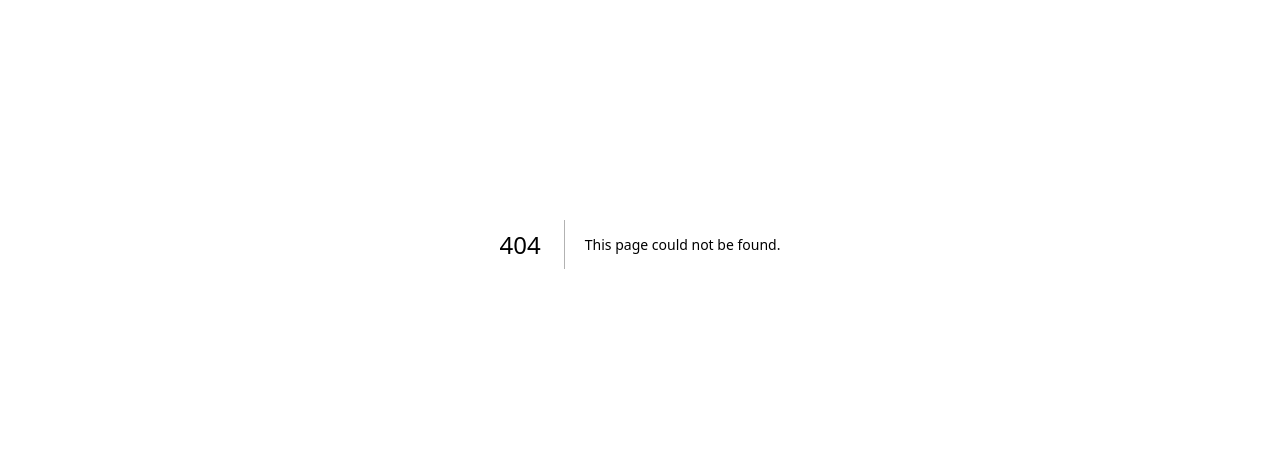
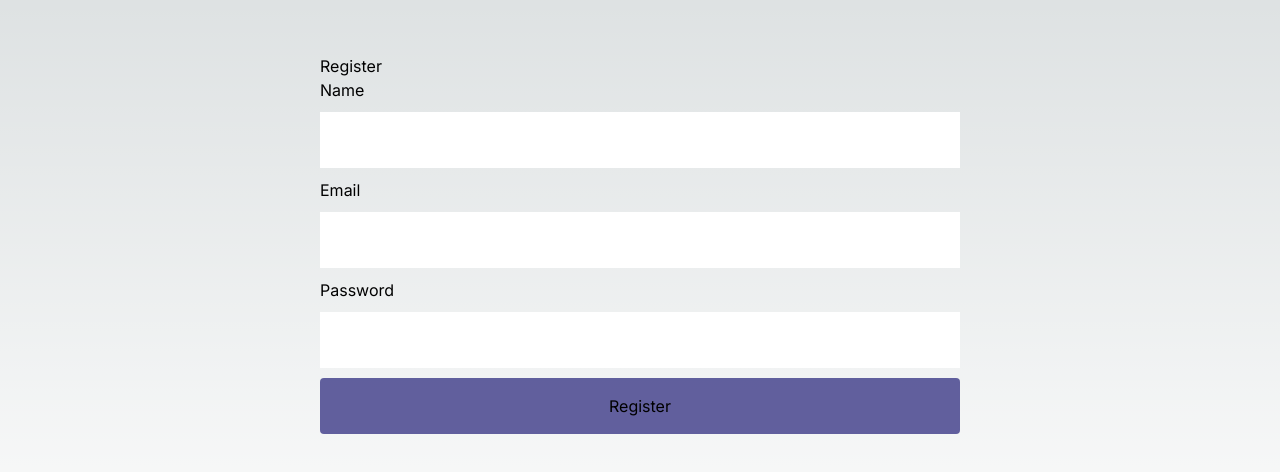
Before and after one commit to maeta187/Next-Auth-Sample, a Next.js app: page /register in a window 1280 px wide. Before the commit this address had no page. Shown: the part 156-628 px from the top of the page. Built offline with nearby package versions, Linux system fonts and the light colour scheme.

Commit message:
✨ : RegisterFormの実装

```diff
--- /dev/null
+++ b/src/app/register/RegisterForm.tsx
@@ -0,0 +1,92 @@
+'use client'
+
+import { signIn } from 'next-auth/react'
+import { ChangeEvent, useState } from 'react'
+
+const RegisterForm = () => {
+  const [loading, setLoading] = useState(false)
+  let [formValues, setFormValues] = useState({
+    name: '',
+    email: '',
+    password: ''
+  })
+
+  const onSubmit = async (e: React.FormEvent) => {
+    e.preventDefault()
+    setLoading(true)
+
+    try {
+      const res = await fetch('/api/register', {
+        method: 'POST',
+        body: JSON.stringify(formValues),
+        headers: {
+          'Content-Type': 'application/json'
+        }
+      })
+      setLoading(false)
+      if (!res.ok) {
+        alert((await res.json()).message)
+        return
+      }
+
+      signIn(undefined, { callbackUrl: '/' })
+    } catch (error: any) {
+      setLoading(false)
+      console.error(error)
+      alert(error.message)
+    }
+  }
+
+  const handleChange = (event: ChangeEvent<HTMLInputElement>) => {
+    const { name, value } = event.target
+    setFormValues({ ...formValues, [name]: value })
+  }
+
+  return (
+    <form
+      onSubmit={onSubmit}
+      className='flex flex-col w-6/12 mx-auto gap-y-2.5'
+    >
+      <label htmlFor='name'>Name</label>
+      <input
+        required
+        type='text'
+        name='name'
+        className='text-gray-900'
+        value={formValues.name}
+        onChange={handleChange}
+        style={{ padding: '1rem' }}
+      />
+      <label htmlFor='email'>Email</label>
+      <input
+        required
+        type='email'
+        name='email'
+        className='text-gray-900'
+        value={formValues.email}
+        onChange={handleChange}
+        style={{ padding: '1rem' }}
+      />
+      <label htmlFor='password'>Password</label>
+      <input
+        required
+        type='password'
+        name='password'
+        className='text-gray-900'
+        value={formValues.password}
+        onChange={handleChange}
+        style={{ padding: '1rem' }}
+      />
+      <button
+        type='submit'
+        className={` bg-opacity-75 rounded p-4
+          ${loading ? 'bg-gray-50' : 'bg-indigo-900'}`}
+        disabled={loading}
+      >
+        {loading ? 'loading...' : 'Register'}
+      </button>
+    </form>
+  )
+}
+
+export default RegisterForm
--- /dev/null
+++ b/src/app/register/page.tsx
@@ -0,0 +1,12 @@
+import RegisterForm from './RegisterForm'
+
+export default function Page() {
+  return (
+    <div className='flex justify-center h-screen items-center'>
+      <div className='w-screen'>
+        <h1 className='w-6/12 mx-auto'>Register</h1>
+        <RegisterForm />
+      </div>
+    </div>
+  )
+}
```
